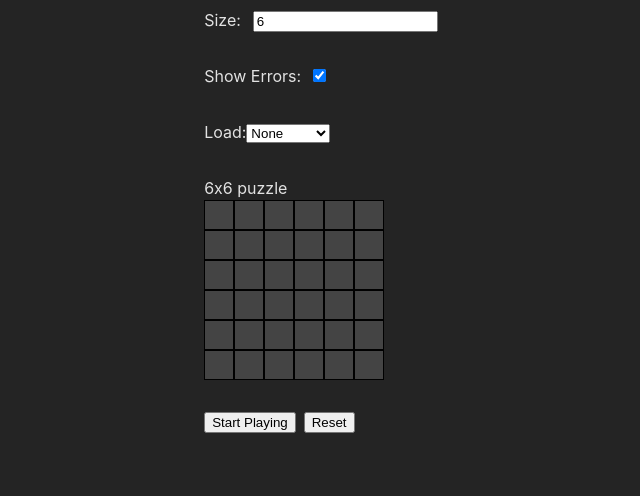
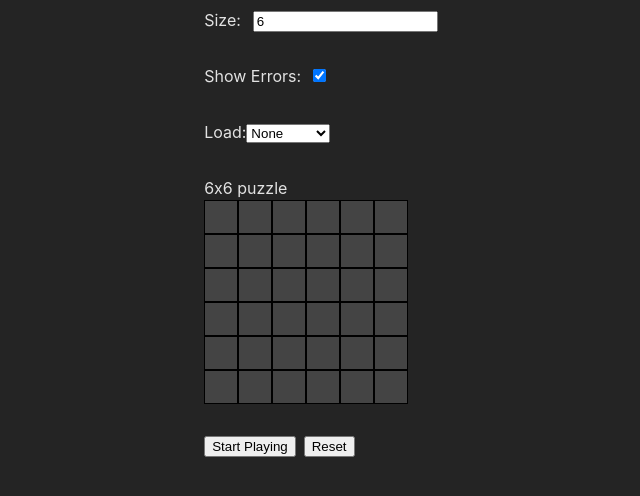
Before and after one commit to fpicalausa/BinaryPuzzles, a React (Vite) app: page / in a window 1280 px wide. Shown: the top 496 px of the page, without its empty margins (319-959 px from the left). Built offline with nearby package versions, Linux system fonts and the light colour scheme.

Commit message:
fix: update grid size to 32x32

```diff
--- a/src/grid.css
+++ b/src/grid.css
@@ -9,8 +9,8 @@
 
 .grid .cell {
     background: #444;
-    width: 28px;
-    height: 28px;
+    width: 32px;
+    height: 32px;
     border: 1px solid black;
 
     display: flex;
```
